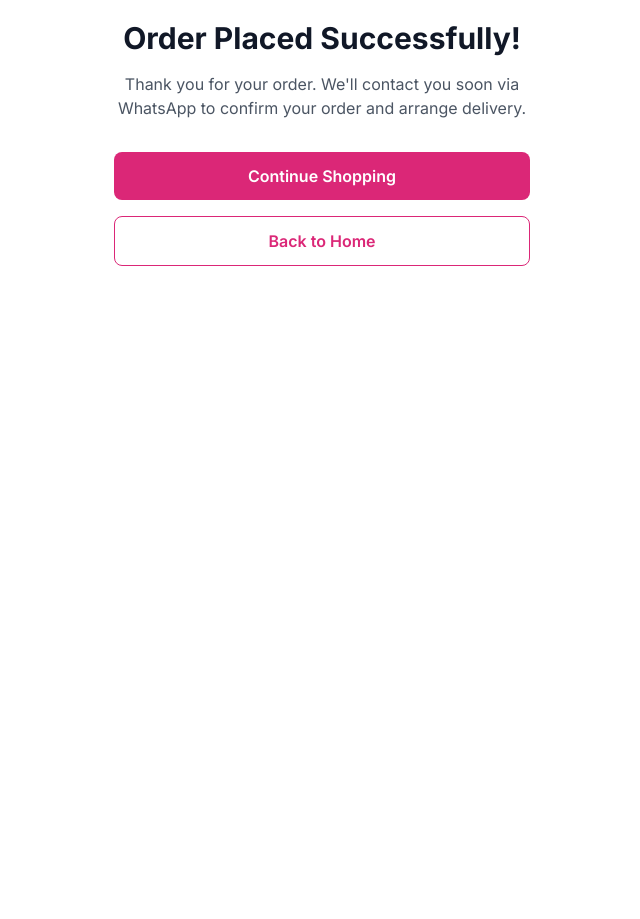
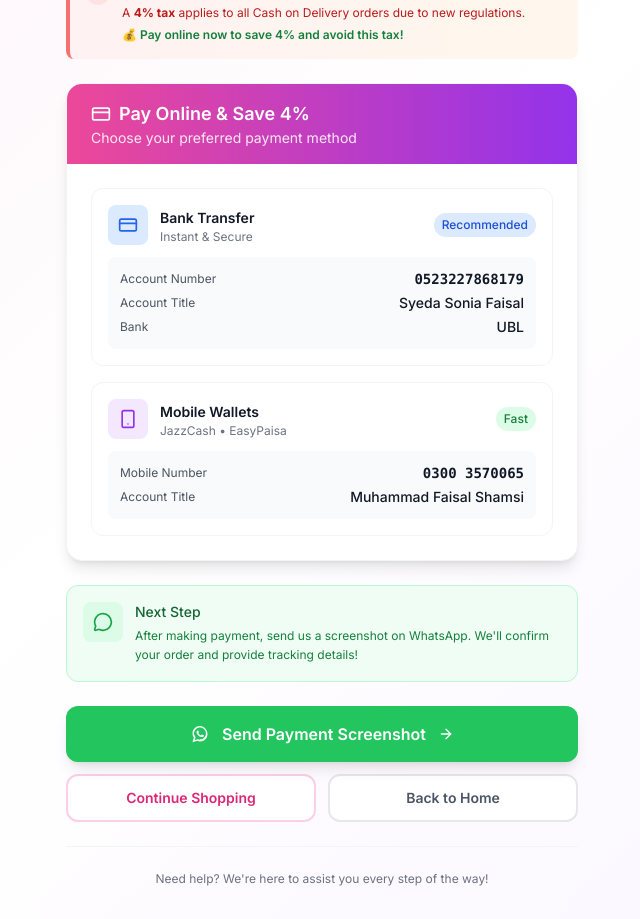
Before and after one commit to usman-faisal/thejuneberry-website, a Next.js app: page /checkout/success in a window 1280 px wide. Shown: the part 366-1285 px from the top of the page, without its empty margins (318-958 px from the left). Before the commit the page ends 865 px from the top, so only its background shows below. Built offline with nearby package versions, Linux system fonts and the light colour scheme.

Commit message:
succes page

```diff
--- a/app/(store)/checkout/success/page.tsx
+++ b/app/(store)/checkout/success/page.tsx
@@ -1,5 +1,5 @@
 import Link from 'next/link'
-import { CheckCircle } from 'lucide-react'
+import { CheckCircle, CreditCard, Smartphone, MessageCircle, ArrowRight } from 'lucide-react'
 import { Metadata } from 'next'
 
 export const metadata: Metadata = {
@@ -16,37 +16,173 @@ export const metadata: Metadata = {
   },
 }
 
-
 export default async function CheckoutSuccessPage() {
   return (
-    <div className="min-h-screen flex items-center justify-center">
-      <div className="text-center max-w-md mx-auto px-4">
-        <CheckCircle className="w-16 h-16 text-green-500 mx-auto mb-6" />
+    <div className="min-h-screen bg-gradient-to-br from-pink-50 via-white to-purple-50">
+      <div className="container mx-auto px-4 py-8 flex items-center justify-center min-h-screen">
+        <div className="w-full max-w-lg">
+          {/* Success Header */}
+          <div className="text-center mb-8">
+            <div className="relative mb-6">
+              <div className="w-20 h-20 bg-green-100 rounded-full flex items-center justify-center mx-auto mb-4">
+                <CheckCircle className="w-12 h-12 text-green-600" />
+              </div>
+              <div className="absolute -top-2 -right-2 w-6 h-6 bg-pink-500 rounded-full animate-pulse"></div>
+            </div>
 
-        <h1 className="text-3xl font-bold text-gray-900 mb-4">
+            <h1 className="text-2xl md:text-3xl font-bold text-gray-900 mb-3">
               Order Placed Successfully!
             </h1>
 
-        <p className="text-gray-600 mb-8">
-          Thank you for your order. We'll contact you soon via WhatsApp to confirm your order and arrange delivery.
+            <p className="text-gray-600 text-sm md:text-base leading-relaxed">
+              Thank you for your order! We'll contact you soon via WhatsApp to confirm and arrange delivery.
             </p>
+          </div>
 
-        <div className="space-y-4">
+          {/* Tax Warning - More Prominent */}
+          <div className="bg-gradient-to-r from-red-50 to-orange-50 border-l-4 border-red-400 rounded-lg p-4 mb-6">
+            <div className="flex items-start gap-3">
+              <div className="w-6 h-6 bg-red-100 rounded-full flex items-center justify-center flex-shrink-0 mt-0.5">
+                <span className="text-red-600 text-xs font-bold">!</span>
+              </div>
+              <div>
+                <p className="text-red-800 font-semibold text-sm mb-1">Government COD Tax Alert</p>
+                <p className="text-red-700 text-xs leading-relaxed">
+                  A <span className="font-bold">4% tax</span> applies to all Cash on Delivery orders due to new regulations.
+                </p>
+                <p className="text-green-700 font-semibold text-xs mt-1">
+                  💰 Pay online now to save 4% and avoid this tax!
+                </p>
+              </div>
+            </div>
+          </div>
+
+          {/* Payment Options */}
+          <div className="bg-white rounded-2xl shadow-lg border border-gray-100 overflow-hidden mb-6">
+            <div className="bg-gradient-to-r from-pink-500 to-purple-600 px-6 py-4">
+              <h2 className="text-white font-semibold text-lg flex items-center gap-2">
+                <CreditCard className="w-5 h-5" />
+                Pay Online & Save 4%
+              </h2>
+              <p className="text-pink-100 text-sm">Choose your preferred payment method</p>
+            </div>
+
+            <div className="p-6 space-y-4">
+              {/* Bank Transfer */}
+              <div className="group hover:bg-gray-50 transition-colors rounded-xl p-4 border border-gray-100">
+                <div className="flex items-center justify-between mb-3">
+                  <div className="flex items-center gap-3">
+                    <div className="w-10 h-10 bg-blue-100 rounded-lg flex items-center justify-center">
+                      <CreditCard className="w-5 h-5 text-blue-600" />
+                    </div>
+                    <div>
+                      <span className="font-semibold text-gray-900 text-sm">Bank Transfer</span>
+                      <p className="text-xs text-gray-500">Instant & Secure</p>
+                    </div>
+                  </div>
+                  <span className="text-xs bg-blue-100 text-blue-700 px-2 py-1 rounded-full font-medium">Recommended</span>
+                </div>
+                <div className="bg-gray-50 rounded-lg p-3 space-y-1">
+                  <div className="flex justify-between items-center">
+                    <span className="text-xs text-gray-600">Account Number</span>
+                    <span className="font-mono font-bold text-sm text-gray-900">0523227868179</span>
+                  </div>
+                  <div className="flex justify-between items-center">
+                    <span className="text-xs text-gray-600">Account Title</span>
+                    <span className="font-medium text-sm text-gray-900">Syeda Sonia Faisal</span>
+                  </div>
+                  <div className="flex justify-between items-center">
+                    <span className="text-xs text-gray-600">Bank</span>
+                    <span className="font-medium text-sm text-gray-900">UBL</span>
+                  </div>
+                </div>
+              </div>
+
+              {/* Mobile Wallets */}
+              <div className="group hover:bg-gray-50 transition-colors rounded-xl p-4 border border-gray-100">
+                <div className="flex items-center justify-between mb-3">
+                  <div className="flex items-center gap-3">
+                    <div className="w-10 h-10 bg-purple-100 rounded-lg flex items-center justify-center">
+                      <Smartphone className="w-5 h-5 text-purple-600" />
+                    </div>
+                    <div>
+                      <span className="font-semibold text-gray-900 text-sm">Mobile Wallets</span>
+                      <p className="text-xs text-gray-500">JazzCash • EasyPaisa</p>
+                    </div>
+                  </div>
+                  <span className="text-xs bg-green-100 text-green-700 px-2 py-1 rounded-full font-medium">Fast</span>
+                </div>
+                <div className="bg-gray-50 rounded-lg p-3 space-y-1">
+                  <div className="flex justify-between items-center">
+                    <span className="text-xs text-gray-600">Mobile Number</span>
+                    <span className="font-mono font-bold text-sm text-gray-900">0300 3570065</span>
+                  </div>
+                  <div className="flex justify-between items-center">
+                    <span className="text-xs text-gray-600">Account Title</span>
+                    <span className="font-medium text-sm text-gray-900">Muhammad Faisal Shamsi</span>
+                  </div>
+                </div>
+              </div>
+            </div>
+          </div>
+
+          {/* WhatsApp Instructions */}
+          <div className="bg-green-50 border border-green-200 rounded-xl p-4 mb-6">
+            <div className="flex items-start gap-3">
+              <div className="w-10 h-10 bg-green-100 rounded-lg flex items-center justify-center flex-shrink-0">
+                <MessageCircle className="w-5 h-5 text-green-600" />
+              </div>
+              <div className="flex-1">
+                <p className="text-green-800 font-medium text-sm mb-1">Next Step</p>
+                <p className="text-green-700 text-xs leading-relaxed">
+                  After making payment, send us a screenshot on WhatsApp. We'll confirm your order and provide tracking details!
+                </p>
+              </div>
+            </div>
+          </div>
+
+          {/* Action Buttons */}
+          <div className="space-y-3">
+            {/* WhatsApp Button - Primary */}
+            <a
+              href="https://wa.me/923313365411"
+              target="_blank"
+              rel="noopener noreferrer"
+              className="block w-full bg-green-500 hover:bg-green-600 text-white py-4 px-6 rounded-xl font-semibold transition-all duration-200 transform hover:scale-[1.02] flex items-center justify-center gap-3 shadow-lg"
+            >
+              <svg xmlns="http://www.w3.org/2000/svg" viewBox="0 0 32 32" fill="currentColor" className="w-5 h-5">
+                <path d="M16 3C9.373 3 4 8.373 4 15c0 2.385.832 4.584 2.236 6.393L4 29l7.828-2.05C13.41 27.634 14.686 28 16 28c6.627 0 12-5.373 12-12S22.627 3 16 3zm0 22c-1.18 0-2.336-.207-3.428-.615l-.245-.09-4.65 1.217 1.24-4.527-.16-.234C7.23 18.13 6.5 16.6 6.5 15c0-5.238 4.262-9.5 9.5-9.5s9.5 4.262 9.5 9.5-4.262 9.5-9.5 9.5zm5.13-7.13c-.28-.14-1.65-.81-1.9-.9-.25-.09-.43-.14-.61.14-.18.28-.7.9-.86 1.08-.16.18-.32.2-.6.07-.28-.14-1.18-.43-2.25-1.37-.83-.74-1.39-1.65-1.55-1.93-.16-.28-.02-.43.12-.57.13-.13.28-.34.42-.51.14-.17.18-.29.28-.48.09-.19.05-.36-.02-.5-.07-.14-.61-1.47-.84-2.01-.22-.53-.45-.46-.62-.47-.16-.01-.36-.01-.56-.01-.19 0-.5.07-.76.36-.26.29-1 1-.97 2.43.03 1.43 1.03 2.81 1.18 3.01.15.2 2.03 3.1 5.02 4.22.7.24 1.25.38 1.68.48.71.15 1.36.13 1.87.08.57-.06 1.75-.72 2-1.41.25-.69.25-1.28.18-1.41-.07-.13-.25-.2-.53-.34z"/>
+              </svg>
+              Send Payment Screenshot
+              <ArrowRight className="w-4 h-4" />
+            </a>
+
+            {/* Secondary Actions */}
+            <div className="grid grid-cols-2 gap-3">
               <Link
                 href="/articles"
-            className="block w-full bg-pink-600 text-white py-3 px-6 rounded-lg font-semibold hover:bg-pink-700 transition-colors"
+                className="text-center bg-white border-2 border-pink-200 text-pink-600 py-3 px-4 rounded-xl font-semibold hover:bg-pink-50 transition-colors text-sm"
               >
                 Continue Shopping
               </Link>
 
               <Link
                 href="/"
-            className="block w-full border border-pink-600 text-pink-600 py-3 px-6 rounded-lg font-semibold hover:bg-pink-50 transition-colors"
+                className="text-center bg-white border-2 border-gray-200 text-gray-600 py-3 px-4 rounded-xl font-semibold hover:bg-gray-50 transition-colors text-sm"
               >
                 Back to Home
               </Link>
             </div>
           </div>
+
+          {/* Footer Note */}
+          <div className="text-center mt-6 pt-6 border-t border-gray-100">
+            <p className="text-xs text-gray-500">
+              Need help? We're here to assist you every step of the way!
+            </p>
+          </div>
+        </div>
+      </div>
     </div>
   )
 }
```
Lines whose indentation alone changed are shown as unchanged.
